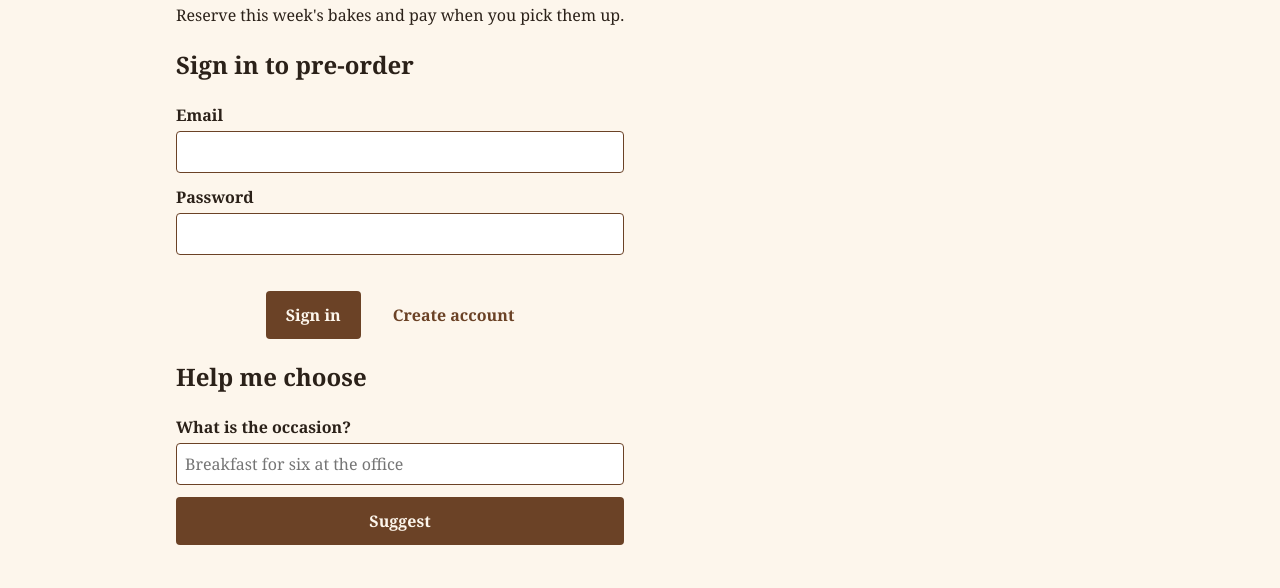
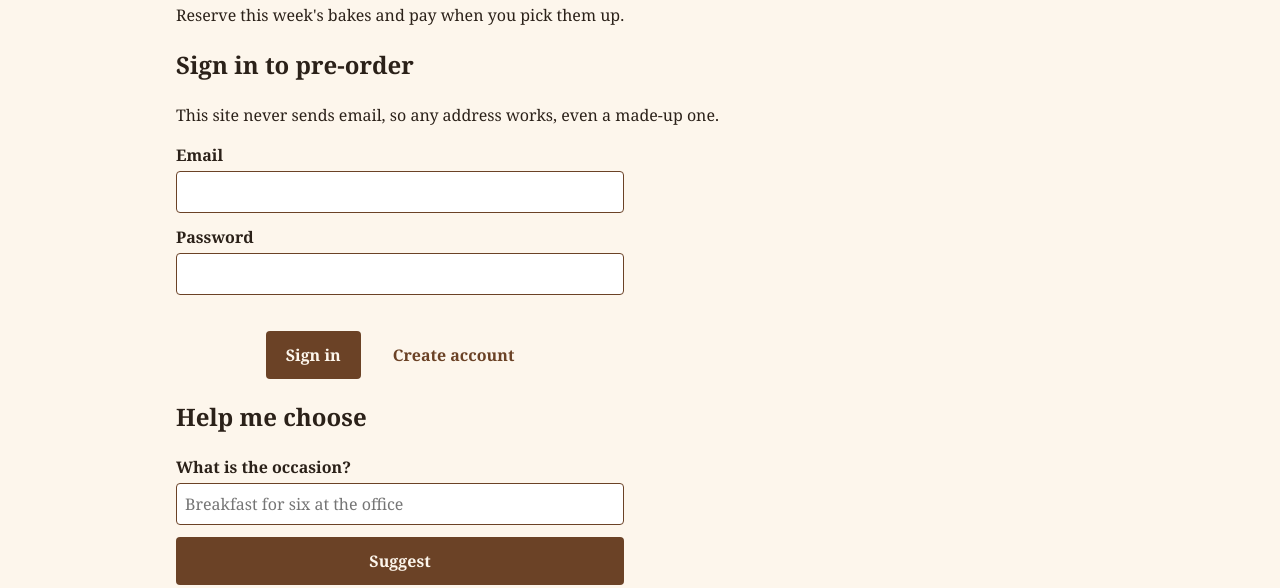
Before and after one commit to OIM3690/crust-fund-bakery, a plain HTML site: page order-online.html in a window 1280 px wide. Shown: the part 212-800 px from the top of the page. Drawn offline with Linux system fonts and the light colour scheme; a script that the page names is missing.

Commit message:
Order Online: say that no email is ever sent, so any address works
Co-Authored-By: Claude Opus 5.5 <noreply@anthropic.com>

```diff
--- a/order-online.html
+++ b/order-online.html
@@ -28,6 +28,7 @@
 
     <section id="signed-out">
       <h2>Sign in to pre-order</h2>
+      <p>This site never sends email, so any address works, even a made-up one.</p>
       <form id="auth-form" class="stack">
         <label>Email <input type="email" id="email" required autocomplete="email"></label>
         <label>Password <input type="password" id="password" required minlength="6" autocomplete="current-password"></label>
```
